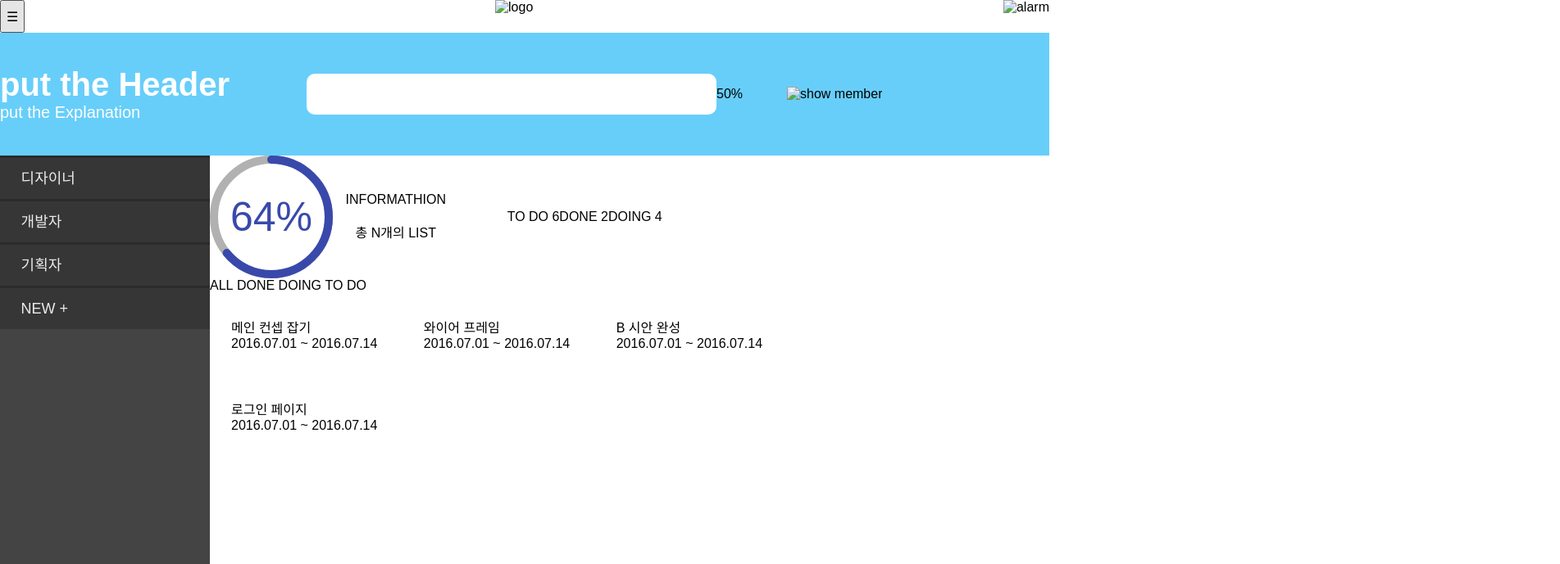
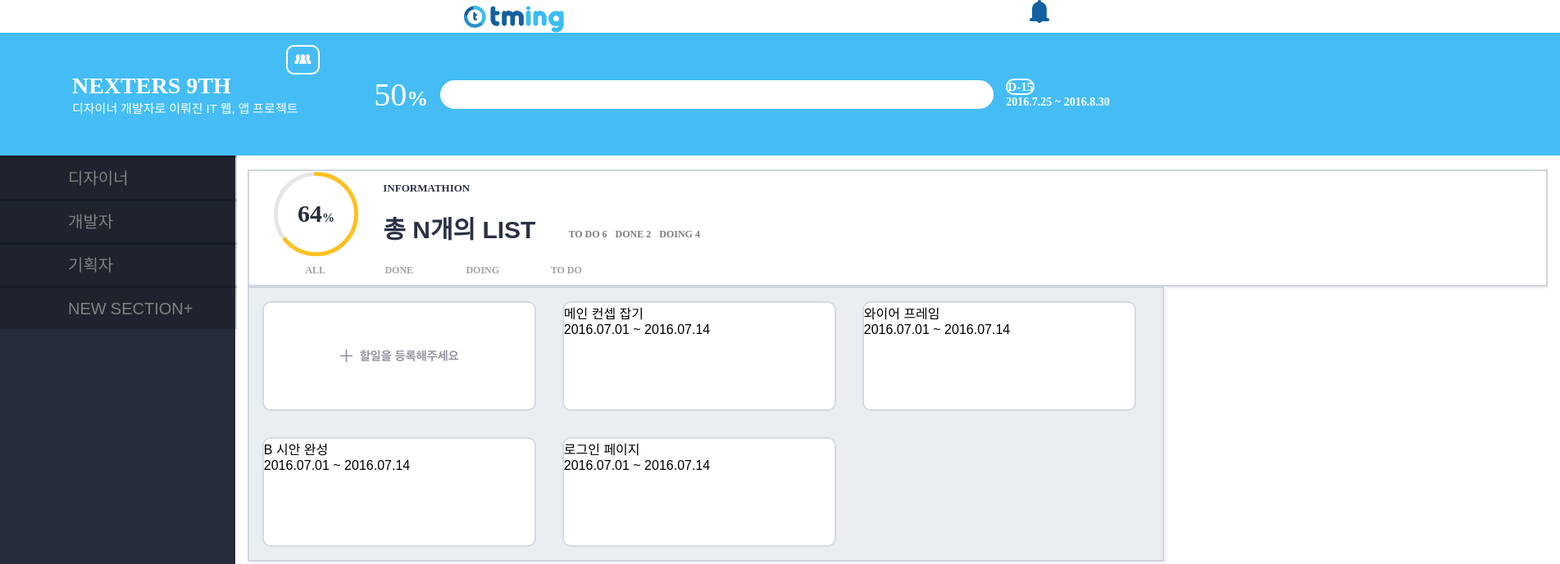
Before and after one commit to HodongMan/teaming, a plain HTML site: page main-section.html in a window 1280 px wide. Shown: the top 689 px of the page at 82% size, 1903 px wide, since content can reach past the window. Drawn offline with nearby package versions, Linux system fonts and the light colour scheme.

Commit message:
main-section display 70%

```diff
--- a/css/main-section.css
+++ b/css/main-section.css
@@ -12,51 +12,64 @@
 .main_section_nav{
 	display:flex;
 	justify-content:space-between;
-	width:100%;
+	width:100%
 	height:40px;
+}
+
+.main_section_nav  >.alarm{
+	max-height: 28px;
 }
 
 /* main section header*/
 
 
 .main_section_header{
-	width:100%;
+	width:1903.4px;
 	height:150px;
-	background-color: #67CEFA;
+	background-color: #45bdf4;
 	display: inline-flex;
 }
 
 .main_section_header_info{
+	width:405px;
+	position:relative;
 	display:flex;
 	align-items: center;
-	width:25%;
+
+}
+
+.main_section_header_info span{
+	padding-left:88px;
 }
 
 
-.main_section_header_info > p{
-	font-family: 'NanumBarunGothic', "Nanum Gothic", Dotum, sans-serif; /*제목 글씨체*/
-	font-size:20px; /*제목 크기*/
-	color:white;
-}
 .main_section_header_info .info_header{
 	font-size:40px ;
-	font-weight: bold ;
+	font-family: Avenir;
+	font-size: 28px;
+	font-weight: 900;
+	color: #ffffff;
+}
 
+.main_section_header_info .info_text{
+  font-family: 'Noto Sans Gothic', "Apple SD Gothic Neo", Dotum, sans-serif;
+  font-size: 15px;
+  font-weight: 300;
+  color: #ffffff;
+}
+
+.main_section_header_allmember{
+	position: absolute;
+	top:15px;
+	right:15px;
 }
 
 .main_section_header_progress{
 	display:flex;
-	width:50%;
+	width:1000px;
 	align-items: center;
 	justify-content: center;
 
-}
-
-
-.main_section_header_member{
-	display:flex;
-	align-items: center;
-	width:25%;
 }
 
 
@@ -64,43 +77,78 @@
 
 }
 
+.progress_percent{
+	font-family: Avenir;
+	font-size: 40px;
+	font-weight: 500;
+	color: #ffffff;
+	padding-right:15px;
+}
 
+.progress_percent > .percent_sign{
+	font-family: Avenir;
+	font-size: 26px;
+	font-weight: 900;
+	color: #ffffff;
+}
 
 
 .progress {
-  width: 500px;
-  height: 50px;
+	width: 669px;
+	height: 29px;
+	border-radius: 100px;
+	border: solid 3px #ffffff;
 }
 .progress-wrap {
-	background: white;
-	border-radius: 10px;
+	background: #fff;
 	overflow: hidden;
 	position: relative;
 }
 
 .progress-bar {
 	width:0px;
-	border-radius: 10px;
-	background: #f80;
+	background: #1460a0;
+	border: solid 3px #ffffff;
 	position: absolute;
 	left: 0;
 	top: 0;
 }
 
+.left_days{
+	padding-left: 15px;
+}
+
+.left_days  .Ddays{
+	width: 68.7px;
+	height: 25px;
+	border: solid 2px #ffffff;
+	border-radius: 25px;
+	font-family: Avenir;
+	font-size: 15px;
+	font-weight: 900;
+	color: #ffffff;
+
+}
+
+.left_days .dates{
+	font-family: AppleSDGothicNeo;
+	font-size: 14px;
+	font-weight: 700;
+	color: #ffffff;
+}
 /* main */
 
 .main{
+	width: 100%;
 	display:flex;
-	flex-flow:row wrap;
 }
 
 
 /*aside role list*/
 .aside_section_role_list{
-	background: #444;
-	width: 20%;
-	height: 550px;
-	overflow: auto;
+	width: 286.8px;
+	height: 900.1px;
+	background-color: #262c39;
 	color: rgba(255, 255, 255, .9);
 	font-weight: 200;
 
@@ -118,7 +166,7 @@
 
 
 .aside_section_role_list ul li {
-	width:90%;
+	width:205.8px;
 
 	display:inline-block;
 	list-style: none;
@@ -126,14 +174,25 @@
 	background: rgba(0,0,0,.2);
 	border-top: 3px solid rgba(0, 0, 0, .2);
 	line-height: 50px;
-	padding-left: 10%;
-	font-size:18px;
-	font-family: 'NanumBarunGothic', "Nanum Gothic", Dotum, sans-serif; /*제목 글씨체*/
+	padding-left: 83px;
+	font-size:20px;
+	font-weight: 500;
+	font-family:  'Noto Sans Gothic', "Apple SD Gothic Neo", Dotum, sans-serif;
 	transition: all 0.2s ease;
+	color: #808080;
 }
 .aside_section_role_list ul li:hover {
   background: rgba(255,255,255,.05);
-  font-size:20px;
+  font-size:22px;
+  color: #ffffff;
+  font-weight: 800;
+}
+
+.aside_section_role_list ul li:active{
+  background: rgba(255,255,255,.05);
+  font-size:22px;
+  color: #ffffff;
+  font-weight: 800;
 }
 
 
@@ -141,14 +200,19 @@
 /*main setion*/
 
 .main_section{
-	width:60%;
+	width:1632px;
 }
 
 
 /*main section header*/
 
 .main_section_job_header{
-	width:100%;
+	width:1582px;
+	margin-left:15px;
+	margin-top:16.5px;
+	background-color: #ffffff;
+	box-shadow: 0 2px 1px 0 rgba(231, 224, 224, 0.5);
+	border: solid 2px #ced4e0;
 }
 
 /*main section info*/
@@ -156,7 +220,11 @@
 .main_section_job_info{
 	display:flex;
 	flex-flow:row wrap;
-	width:100%;
+	width:99%;
+}
+
+.main_section_job_info > div{
+	margin-left:30px;
 }
 
 
@@ -165,8 +233,8 @@
 
 .canvas-wrap {
   position: relative;
-  width: 150px;
-  height: 150px;
+  width: 103.5px;
+  height: 105px;
 }
 
 
@@ -177,11 +245,18 @@ span#procent {
 	top: 50%;
 	font-size: 50px;
 	transform: translate(-50%, -50%);
-	color: #3949AB;
+	font-size: 30px;
+	font-weight: 900;
+	color: #262c39;
+	font-family: Avenir;
 }
 
 span#procent::after {
 	content: '%';
+	font-family: Arial-MT;
+	font-size: 15px;
+	font-weight: 700;
+	color: #262c39;
 }
 
 
@@ -190,17 +265,35 @@ span#procent::after {
 .main_section_job_info_header{
 	display:flex;
 	flex-direction: column;
-	align-items: center;
 	justify-content: center;
-	width:20%;
 }
+
+.main_section_job_info_header .list_header{
+	font-family: Avenir;
+	font-size: 13px;
+	font-weight: 900;
+	color: #2b3245;
+}
+
+.main_section_job_info_header .list_info{
+	font-size: 30px;
+	font-weight: 700;
+	color: #2b3245;
+}
+
 
 /*main section  info condition*/
 .main_section_job_info_condition{
 	display:flex;
-	width:40%;
-	align-items: center;
-	justify-content: center;
+	padding-top:70px;
+}
+
+.main_section_job_info_condition > span{
+	font-family: Avenir;
+	font-size: 12px;
+	font-weight: 900;
+	color: #7d7d7d;
+	margin-left:10px;
 }
 
 
@@ -218,31 +311,65 @@ span#procent::after {
 /*main section list nav */
 
 .main_section_job_nav{
-	width:100%;
+	width:408px;
+	height:34px;
+	display:inline-flex;
+	justify-content:space-between;
+	margin-left:30px;
+
 }
 
-.main_section_job_nav > div > ul{
-	list-style: none;
-	margin: 0;
-	padding:0;
+.main_section_job_nav > div{
+	width:112.7px;
+	height:34px;
+
+	display:flex;
+	align-items: center;
+	justify-content: center;
 }
 
-.main_section_job_nav > div > ul > li{
-	display:inline-block;
-	cursor:pointer;
+.main_section_job_nav > div:hover{
+	border-radius: 100px;
+	background-color: #262c39;
+}
+
+.main_section_job_nav > div:hover > p{
+	color:#ffffff;
+}
+
+
+.main_section_job_nav > div > p{
+	font-family: Avenir;
+	font-size: 12px;
+	font-weight: 900;
+	text-align: center;
+	color: #a2a2a2;
 }
 
 
 /*main section job list*/
 
 .main_section_job_list{
-	width:100%;
+	width:1114px;
+	display:flex;
+	flex-flow:row wrap;
+	background-color: #ebeef0;
+	box-shadow: 3px 2px 3px 0 rgba(232, 224, 224, 0.5);
+	border: solid 2px #ced4e0;
+	margin-left:15px;
 }
 
-.main_section_job_list > div{
-	width:30%;
-	height:100px;
-	display:inline-flex;
+.job_something{
+	width:330px;
+	height:130px;
+	margin:16px;
+	background-color: #ffffff;
+	border: solid 2px #d2d9e7;
+	border-radius: 10px;
+}
+
+.create{
+	display:flex;
 	align-items: center;
 	justify-content: center;
 }
--- a/main-section.html
+++ b/main-section.html
@@ -17,29 +17,35 @@
 
 	<header>
 		<nav class = "main_section_nav">
-          <button class="hamburger">&#9776;</button>
+          <div></div>
 
-          <img src = "img/teaming_logo.png" alt = "logo" height = "40px">
-          <img src = "" alt = "alarm">
+          <img src = "img/main-section/teaming_logo.png" alt = "logo" height = "40px">
+          <img src = "img/main-section/noti_icon.png"  class = "alarm" alt = "alarm">
 		</nav>
 
 		<div class = "main_section_header">
 			<div class = "main_section_header_info">
 				<p>
-					<span class = "info_header">put the Header</span><br>
-					put the Explanation
+					<span class = "info_header">NEXTERS 9TH</span><br>
+					<span class = "info_text">디자이너 개발자로 이뤄진 IT 웹, 앱 프로젝트</span>
 				</p>
+				<div class = "main_section_header_allmember">
+					<img src = "img/main-section/icon_allmember.png" / alt = "icon_allemember">
+				</div>
 			</div>
 			<div class = "main_section_header_progress">
+				<p class = "progress_percent">
+          		50<span class = "percent_sign">%</span>
+          	</p>
 				<div class="progress-wrap progress" data-progress-percent="50">
             	 	<div class="progress-bar progress"></div>
           	</div>
-          	<p>
-          		50%
-          	</p>
-			</div>
-			<div class = "main_section_header_member">
-				<img src = "" alt = "show member" id = "">
+          	<div class = "left_days">
+          		<p>
+					<span class = "Ddays">D-15</span><br>
+					<span class = "dates">2016.7.25 ~ 2016.8.30</span>
+					</p>
+          	</div>
 			</div>
 		</div>
 	</header>
@@ -49,7 +55,7 @@
 				<li>디자이너</li>
 				<li>개발자</li>
 				<li>기획자</li>
-				<li>NEW +</li>
+				<li>NEW SECTION+</li>
 			</ul>
 		</aside>
 		<section class = "main_section">
@@ -57,12 +63,12 @@
 			<article class = "main_section_job_header">
 				<div class = "main_section_job_info">
 					<div class="canvas-wrap">
-	  					<canvas id="canvas" width="150" height="150"></canvas>
+	  					<canvas id="canvas" width="103.5" height="105"></canvas>
 	  					<span id="procent"></span>
 					</div>
 					<div class = "main_section_job_info_header">
-						<span class = "">INFORMATHION</span><br/>
-						<span class = "">총 N개의 LIST</span>
+						<span class = "list_header">INFORMATHION</span><br/>
+						<span class = "list_info">총 N개의 LIST</span>
 					</div>
 					<div class = "main_section_job_info_condition">
 						<span class = "">TO DO 6</span>
@@ -74,20 +80,25 @@
 					</div>
 				</div>
 				<div class = "main_section_job_nav">
-					<div>
-						<ul>
-							<li id = "all">ALL</li>
-							<li id = "done">DONE</li>
-							<li id = "doing">DOING</li>
-							<li id = "todo">TO DO</li>
-						</ul>
+					<div id = "all">
+						<p>ALL</p>
 					</div>
-					<div>
+					<div id = "done">
+						<p>DONE</p>
+					</div>
+					<div id = "doing">
+						<p>DOING</p>
+					</div>
+					<div id = "todo">
+						<p>TO DO</p>
 					</div>
 				</div>
 			</article>
 
 			<article class = "main_section_job_list">
+				<div class = "job_something create">
+					<img src="img/main-section/bt_add_list.png" alt = "create_job">
+				</div>
 				<div class = "job_something todo">
 					<div class = "">
 						<span class = "job_name ">메인 컨셉 잡기	</span><br>
@@ -160,15 +171,15 @@
 			   		$span_Procent.text(procent.toFixed());
 
 			   		make_circle.beginPath();
-			   		make_circle.arc( pos_X, pos_Y, 70, (Math.PI/180) * 270, (Math.PI/180) * (270 + 360) );
-			   		make_circle.strokeStyle = '#b1b1b1';
-			   		make_circle.lineWidth = '10';
+			   		make_circle.arc( pos_X, pos_Y, 49, (Math.PI/180) * 270, (Math.PI/180) * (270 + 360) );
+			   		make_circle.strokeStyle = '#e6e6e6';
+			   		make_circle.lineWidth = '5';
 			   		make_circle.stroke();
 
 			   		make_circle.beginPath();
-			   		make_circle.strokeStyle = '#3949AB';
-			   		make_circle.lineWidth = '10';
-			   		make_circle.arc( pos_X, pos_Y, 70, (Math.PI/180) * 270, (Math.PI/180) * (270 + deegres) );
+			   		make_circle.strokeStyle = '#ffc120';
+			   		make_circle.lineWidth = '5';
+			   		make_circle.arc( pos_X, pos_Y, 49, (Math.PI/180) * 270, (Math.PI/180) * (270 + deegres) );
 			   		make_circle.stroke();
 			   		if( deegres >= result ) clearInterval(acrInterval);
 		   		}, fps_make_circle);
```
Also changed, not shown: main.html (+2 -3 lines), img/main-section/bt_add_list.png (added), img/main-section/icon_allmember.png (added), img/main-section/noti_icon.png (added), img/main-section/teaming_logo.png (added), img/main/noti_icon.png (added).
